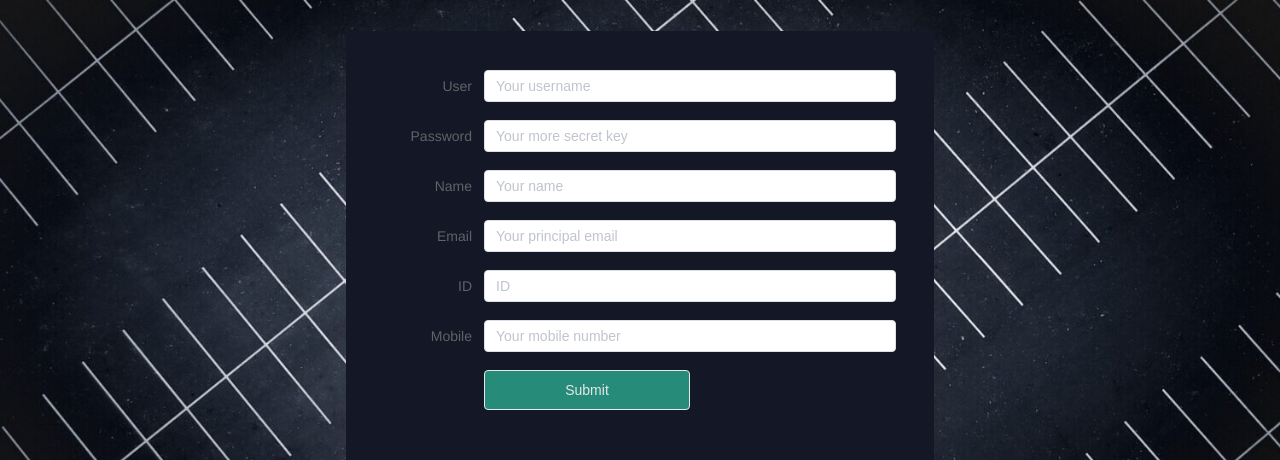
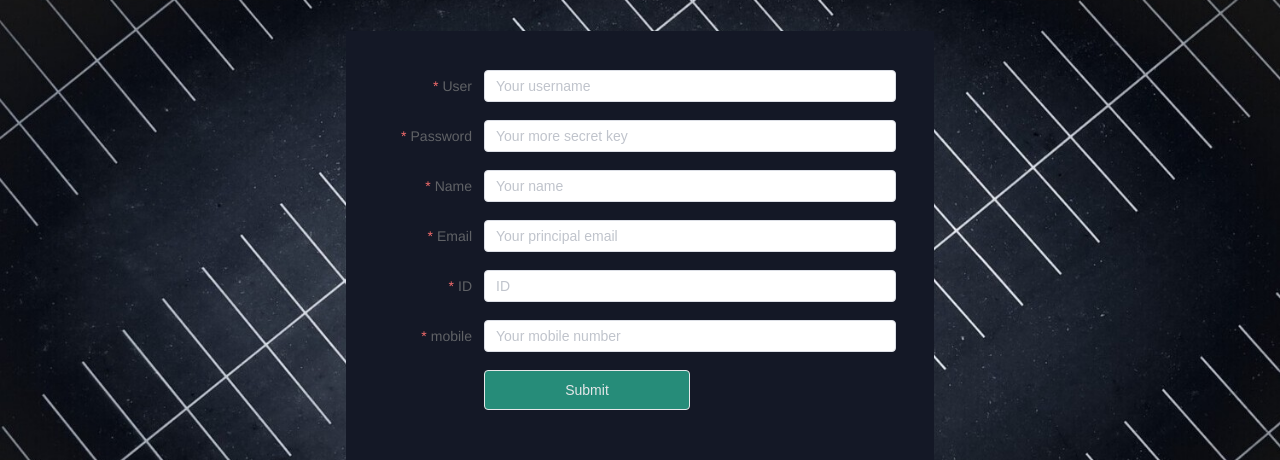
Before and after one commit to g2p17/frontend, a Vue app: page /#/ in a window 1280 px wide. Both pictures are taken after a click on the button "SIGN". Shown: the part 141-601 px from the top of the page. Built offline with nearby package versions, Linux system fonts and the light colour scheme; no server answers; what @vue/apollo-option would draw is missing.

Commit message:
add validation form to the signUp form

```diff
--- a/src/views/SignUp.vue
+++ b/src/views/SignUp.vue
@@ -2,51 +2,55 @@
 	<div class="signUser">
 		<div class="containersignUser">
 			<el-alert v-if="showError" :title="error" type="error" show-icon> </el-alert>
-			<el-form ref="form" :model="user" label-width="100px" size="medium">
-				<el-form-item label="User">
+
+			<el-form
+			ref="user"
+			:model="user"
+			:rules="rules"
+			label-width="100px" size="medium"
+			>
+				<el-form-item label="User" prop="username">
 					<el-input
 					type="text"
 					v-model="user.username"
 					placeholder="Your username"
 					></el-input>
 				</el-form-item>
-				<el-form-item label="Password">
+				<el-form-item label="Password" prop="password">
 					<el-input
 					type="password"
 					v-model="user.password"
 					placeholder="Your more secret key"
 					></el-input>
 				</el-form-item>
-				<el-form-item label="Name">
+				<el-form-item label="Name" prop="name">
 					<el-input
 					type="text"
 					v-model="user.name"
 					placeholder="Your name"
 					></el-input>
 				</el-form-item>
-				<el-form-item label="Email">
+				<el-form-item label="Email" prop="email">
 					<el-input
 					type="email"
 					v-model="user.email"
 					placeholder="Your principal email"
 					></el-input>
 				</el-form-item>
-				<el-form-item label="ID">
+				<el-form-item label="ID" prop="identity_document">
 					<el-input
-					type="text"
 					v-model="user.identity_document"
 					placeholder="ID"
 					></el-input>
 				</el-form-item>
-				<el-form-item label="Mobile">
+				<el-form-item label="mobile" prop="phone_number">
 					<el-input
-					type="text"
 					v-model="user.phone_number"
 					placeholder="Your mobile number"
 					></el-input>
 				</el-form-item>
 				<el-form-item>
-					<el-button @click="processSignUp">Submit</el-button>
+					<el-button @click="submitForm('user')">Submit</el-button>
 				</el-form-item>
 				<h3></h3>
 			</el-form>
@@ -72,6 +76,63 @@
 			},
             error: undefined,
             showError: false,
+			rules: {
+				username: [
+					{
+						required: true,
+						message: 'Please input username',
+						trigger: 'blur',
+					},
+					{
+						min: 5,
+						max: 10,
+						message: 'Length should be 5 to 10',
+						trigger: 'blur',
+					},
+				],
+				password: [
+					{
+						required: true,
+						message: 'Please input password',
+						trigger: 'blur',
+					},
+					{
+						min: 8,
+						max: 20,
+						message: 'Length should be 8 to 20',
+						trigger: 'blur',
+					},
+				],
+				name: [
+					{
+						required: true,
+						message: 'Please input name',
+						trigger: 'blur',
+					},
+				],
+				email: [
+					{
+						type: 'email',
+						required: true,
+						message: 'Please input email',
+						trigger: 'blur',
+					},
+				],
+				phone_number: [
+					{
+						required: true,
+						message: 'phone number is required',
+						trigger: 'blur',
+					},
+				],
+				identity_document: [
+					{
+						required: true,
+						message: 'Please input id',
+						trigger: 'blur',
+					},
+				],
+			}
 		};
 	},
 
@@ -84,7 +145,7 @@
 			await this.$store.dispatch("signUpUser", this.user);
 
 			if (this.err != null) {
-                this.error = this.err[0].body.email[0];
+                this.error = this.err[0];
                 this.delayedGreeting();
                 return;
             }
@@ -99,6 +160,20 @@
             await this.mysleep(4000);
             this.showError = false;
         },
+		submitForm(formName) {
+			this.$refs[formName].validate((valid) => {
+				if (valid) {
+					//alert('submit!')
+					this.processSignUp();
+				} else {
+					//console.log('error submit!!')
+					return false
+				}
+			})
+		},
+		resetForm(formName) {
+			this.$refs[formName].resetFields()
+		},
 	},
 };
 </script>
```
